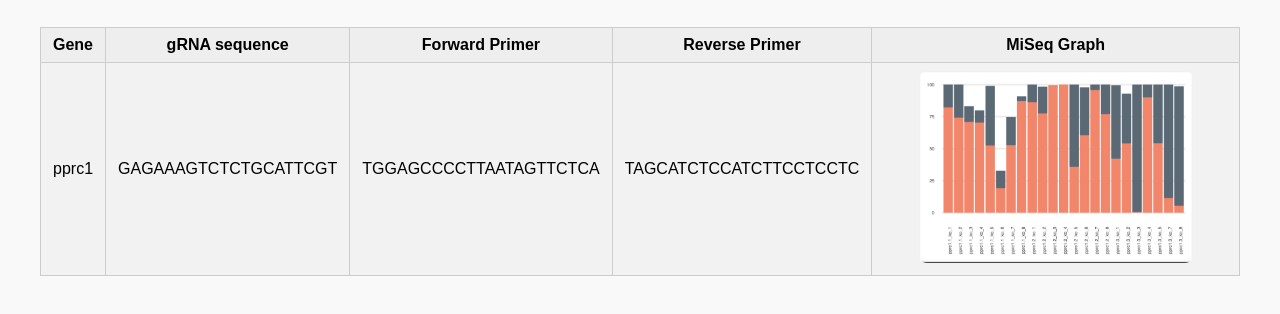
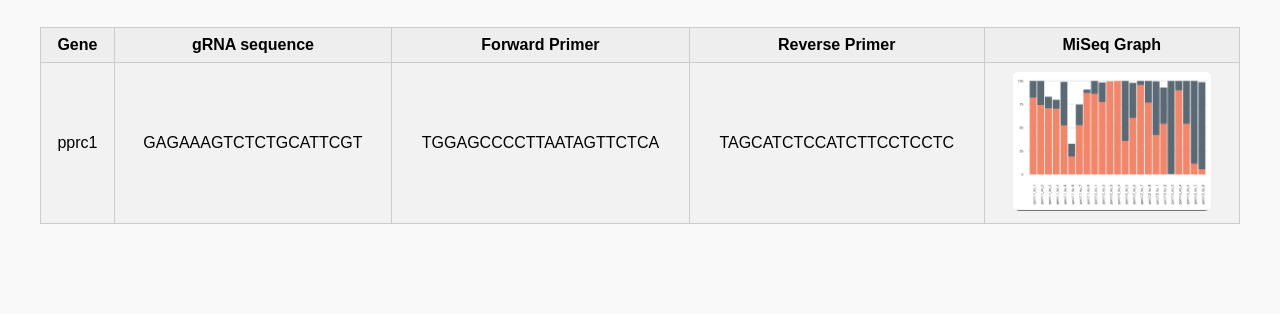
Before and after one commit to Mahumshaikh/Eye-Team-Gene-Library, a plain HTML site: page index.html in a window 1280 px wide. Shown: the part 80-394 px from the top of the page. Drawn offline with Linux system fonts and the light colour scheme.

Commit message:
Update index.html

```diff
--- a/index.html
+++ b/index.html
@@ -37,11 +37,20 @@
       background-color: #f2f2f2;
     }
 
+      /* Style for the image */
     img {
-      width: 80%;  /* Adjust the size of the image */
+      max-width: 200px;
       height: auto;
       border-radius: 8px;
+      cursor: pointer;
+      transition: transform 0.3s ease-in-out;
     }
+
+    /* Zoom effect on click */
+    img:active {
+      transform: scale(1.5); /* Zoom effect */
+    }
+
   </style>
 </head>
 <body>
```
